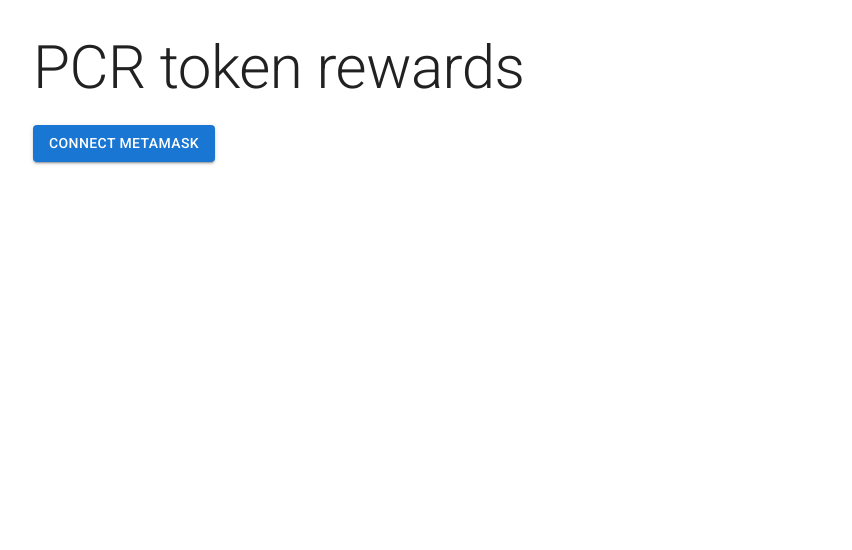
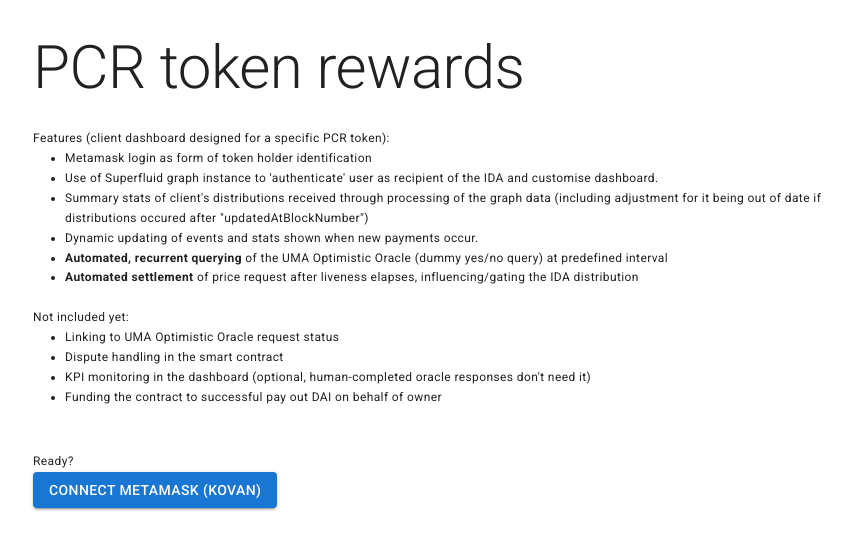
Before and after one commit to UMAprotocol/PerpetualConditionalRewardToken, a React (Create React App) app in the folder client-dashboard/: page / in a window 1280 px wide. Shown: the top 550 px of the page, without its empty margins (181-1033 px from the left). Built offline with nearby package versions, Linux system fonts and the light colour scheme; what @superfluid-finance/sdk-redux would draw is missing.

Commit message:
display update

```diff
--- a/client-dashboard/public/index.html
+++ b/client-dashboard/public/index.html
@@ -39,7 +39,7 @@
       crossOrigin="anonymous"
     />
 
-    <title>React Redux App</title>
+    <title>Perpetual Conditional Rewards status</title>
 </head>
 <body>
 <noscript>You need to enable JavaScript to run this app.</noscript>
--- a/client-dashboard/src/App.tsx
+++ b/client-dashboard/src/App.tsx
@@ -13,6 +13,8 @@
 import ExpandMore from "@mui/icons-material/ExpandMore";
 import { IndexSubscription } from "./features/generic-entity-queries/IndexSubscription";
 import { ListIndexEventsForSubscription } from "./features/ListIndexEventsForSubscription";
+import { ListIndexSubscriptions } from "./features/ListIndexSubscription";
+import { ListEvents } from "./features/ListEvents";
 
 function App() {
     const [superfluidSdk, setSuperfluidSdk] = useState<Framework | undefined>();
@@ -39,6 +41,28 @@
                 <Typography variant="h2" component="h2" gutterBottom>
                     PCR token rewards
                 </Typography>
+  <Typography variant="caption">
+  Features (client dashboard designed for a specific PCR token):
+  <ul>
+    <li>Metamask login as form of token holder identification</li>
+    <li>Use of Superfluid graph instance to 'authenticate' user as recipient of the IDA and customise dashboard.</li>
+    <li>Summary stats of client's distributions received through processing of the graph data (including adjustment for it being out of date if distributions occured after "updatedAtBlockNumber")</li>
+    <li>Dynamic updating of events and stats shown when new payments occur.</li>
+    <li><b>Automated, recurrent querying</b> of the UMA Optimistic Oracle (dummy yes/no query) at predefined interval</li>
+    <li><b>Automated settlement</b> of price request after liveness elapses, influencing/gating the IDA distribution</li>
+  </ul>
+
+  Not included yet:
+  <ul>
+    <li>Linking to UMA Optimistic Oracle request status</li>
+    <li>Dispute handling in the smart contract</li>
+    <li>KPI monitoring in the dashboard (optional, human-completed oracle responses don't need it)</li>
+    <li>Funding the contract to successful pay out DAI on behalf of owner</li>
+  </ul>
+  <br></br>
+  Ready?
+  <br></br>
+  </Typography>
                 {!superfluidSdk ? (
                     <InitializeSuperfluidSdk
                         onSuperfluidSdkInitialized={(x, provider) =>
@@ -51,14 +75,25 @@
                     <SignerContext.Provider value={[chainId, signerAddress]}>
                         <Box maxWidth="{false}">
                             <Typography variant="caption" sx={{ mb: 4 }}>
-                                <em>You are on network [{chainId}] and your wallet address
-                                is [{signerAddress}].</em>
+  <br></br><hr></hr><br></br>
+                                {/* <em>You are on network [{chainId}] and your wallet address
+                                is [{signerAddress}].</em> */}
+                            </Typography>
+                            <Typography variant="caption" sx={{ mb: 4 }}>
+                                <em>Token contract:
+                                    <a href="https://kovan.etherscan.io/address/0x901FFECCA2aF81604ca27B22403d5905684518C0#tokentxns">
+                                        0x901FFECCA2aF81604ca27B22403d5905684518C0</a> <br></br>
+                                        KPI check interval: every 3 minutes, request liveness: 30 seconds.
+                                        <br></br>
+                                        Recipient address: 0x8C9E7e... (known recipient of this IDA, but Metamask can be used as login).</em>
                             </Typography>
                         </Box>
                         <IndexSubscription />
                         <br></br>
-                        <SdkListItem title="Successful Distributions">
+                        <SdkListItem title="Successful Distributions (filtered to those [0x8C9E7e] received)">
                             <ListIndexEventsForSubscription />
+                            <ListIndexSubscriptions/>
+                            <ListEvents/>
                         </SdkListItem>
                     </SignerContext.Provider>
                 )}
--- a/client-dashboard/src/InitializeSuperfluidSdk.tsx
+++ b/client-dashboard/src/InitializeSuperfluidSdk.tsx
@@ -103,7 +103,7 @@
 
     return (
         <Button variant="contained" onClick={handleWallet}>
-            Connect MetaMask
+            Connect MetaMask (Kovan)
         </Button>
     );
 };
--- a/client-dashboard/src/features/ListIndexEventsForSubscription.tsx
+++ b/client-dashboard/src/features/ListIndexEventsForSubscription.tsx
@@ -20,6 +20,8 @@
 import { sfSubgraph } from "../redux/store";
 import { formatTimestamp } from "./../utils.js"
 
+let tokenContractAddress = "0x901FFECCA2aF81604ca27B22403d5905684518C0";
+
 export const ListIndexEventsForSubscription: FC = (): ReactElement => {
     const [chainId, signerAddress] = useContext(SignerContext);
     const [page, setPage] = useState<number>(1);
@@ -29,7 +31,7 @@
     const queryResult = sfSubgraph.useIndexSubscriptionsQuery({
         chainId: queryChainId,
         filter: {
-            subscriber: signerAddress,
+            subscriber: "0x8C9E7eE24B97d118F4b0f28E4Da89D349db2F28B",// signerAddress,
         },
     });
     const data = queryResult.data
@@ -40,7 +42,7 @@
             for (var i = 0; i < ddata.length; i++) {
                 subscriptionData = ddata.at(i);
                 if (!subscriptionData) continue;
-                if (subscriptionData.publisher == "0x3e0182261dBDFFb63CBDa3e54B6e4A83a8549B47".toLowerCase()) {
+                if (subscriptionData.publisher == tokenContractAddress.toLowerCase()) {
                     break;
                 }
             }
@@ -57,7 +59,7 @@
         {
             chainId: queryChainId,
             filter: {
-                addresses_contains: ["0x3e0182261dBDFFb63CBDa3e54B6e4A83a8549B47".toLowerCase()],
+                addresses_contains: [tokenContractAddress.toLowerCase()],
                 // Sent is triggered on ida.distribute, and is not called in the contract for any other reason.
                 name: "Sent",
                 // Only get events since subscription was created
--- a/client-dashboard/src/features/generic-entity-queries/IndexSubscription.tsx
+++ b/client-dashboard/src/features/generic-entity-queries/IndexSubscription.tsx
@@ -15,6 +15,8 @@
 import "./IndexSubscription.css"
 import { ethers } from "ethers";
 import { allDistributionDataSince, mostRecentDistributionSince } from "./IndexSubscriptionData";
+
+let tokenContractAddress = "0x901FFECCA2aF81604ca27B22403d5905684518C0";
 
 export const IndexSubscription: FC = (): ReactElement => {
     const [chainId, signerAddress] = useContext(SignerContext);
@@ -34,7 +36,7 @@
             for (var i = 0; i < ddata.length; i++) {
                 subscriptionData = ddata.at(i);
                 if (!subscriptionData) continue;
-                if (subscriptionData.publisher == "0x3e0182261dBDFFb63CBDa3e54B6e4A83a8549B47".toLowerCase()) {
+                if (subscriptionData.publisher == tokenContractAddress.toLowerCase()) {
                     console.log(subscriptionData);
                     break;
                 }
@@ -72,7 +74,7 @@
                 <Card className="KPIStatus">
                    <div >
                         <h5>Current KPI status</h5>
-                        <h6>✅?</h6>
+                        <h6>?</h6>
                    </div>
                 </Card>
 
--- a/client-dashboard/src/features/generic-entity-queries/IndexSubscriptionData.ts
+++ b/client-dashboard/src/features/generic-entity-queries/IndexSubscriptionData.ts
@@ -4,7 +4,7 @@
 import React from "react";
 
 let queryChainId = 42;
-let tokenContractAddress = "0x3e0182261dBDFFb63CBDa3e54B6e4A83a8549B47";
+let tokenContractAddress = "0x901FFECCA2aF81604ca27B22403d5905684518C0";
 
 
 // Note this doesn't deal with paging requests
```
